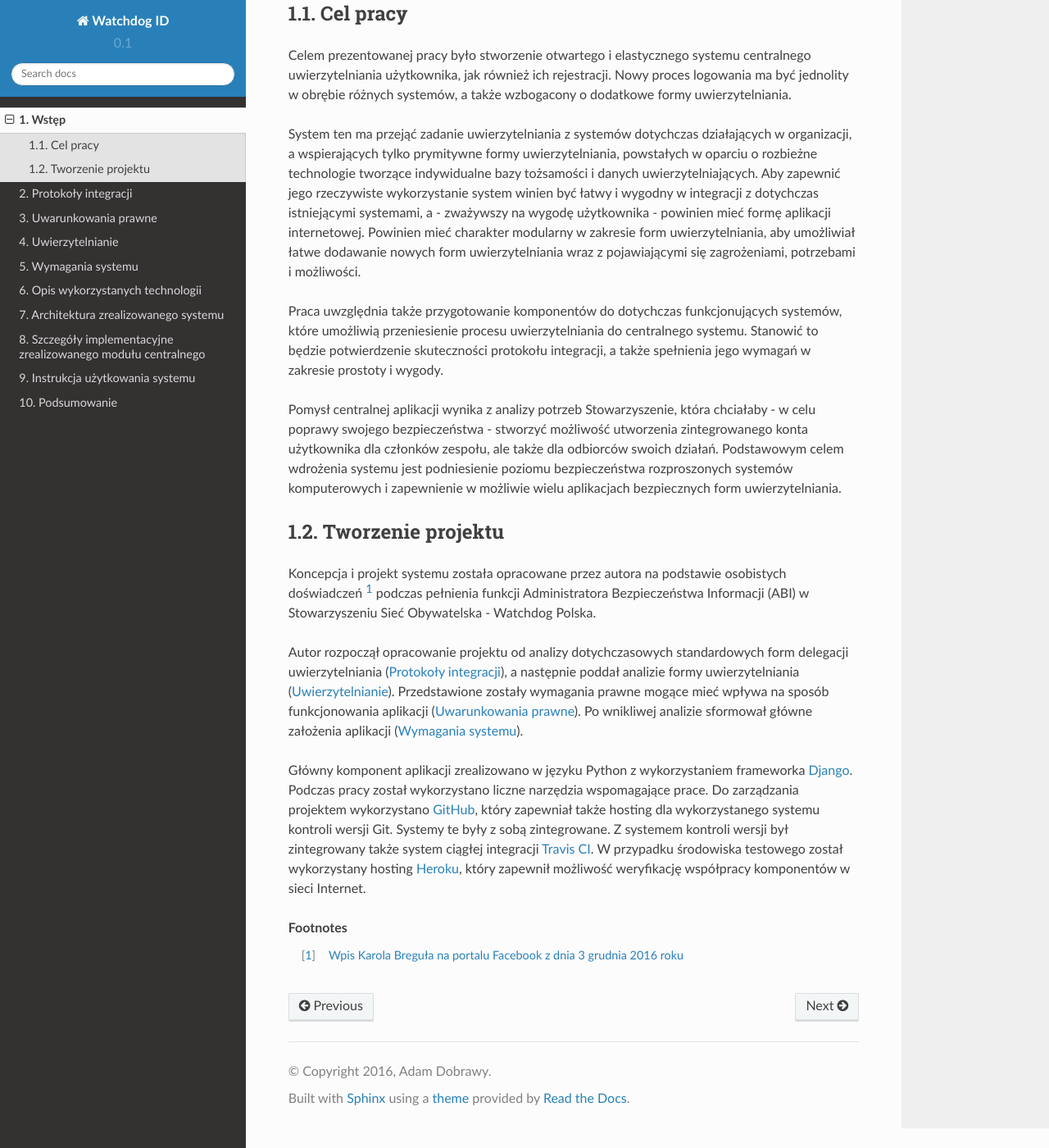
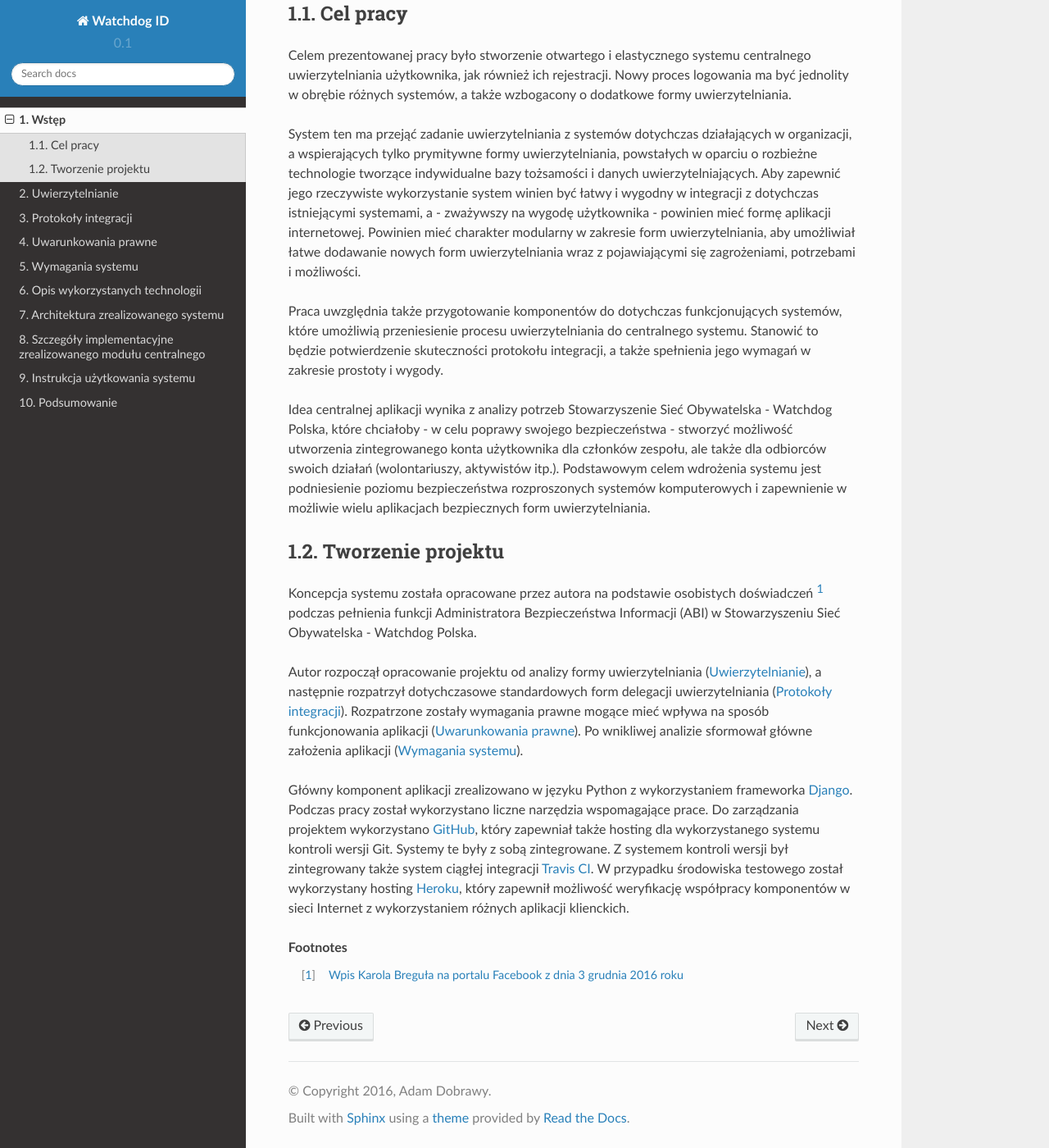
Before and after one commit to watchdogpolska/watchdog-id, a Sphinx documentation site: the page built from docs/sections/introduction.rst, in a window 1280 px wide and 1400 px high, scrolled down 544 px. Shown: the whole window at 82% size. Built offline with Sphinx 7.4.7 and the Read the Docs theme 2.0.0, drawn with Linux system fonts in a browser that asks for light colours; some of the changed text lies outside the part shown.

Commit message:
Update introduction and TOC

```diff
--- a/docs/index.rst
+++ b/docs/index.rst
@@ -13,9 +13,9 @@ Model i implementacja systemu centralnego uwierzytelniania
    :maxdepth: 3
 
    sections/introduction
+   sections/authentication
    sections/integration
    sections/law
-   sections/authentication
    sections/requirements
    sections/technology
    sections/architecture
--- a/docs/sections/introduction.rst
+++ b/docs/sections/introduction.rst
@@ -23,18 +23,18 @@ System ten ma przejąć zadanie uwierzytelniania z systemów dotychczas działaj
 
 Praca uwzględnia także przygotowanie komponentów do dotychczas funkcjonujących systemów, które umożliwią przeniesienie procesu uwierzytelniania do centralnego systemu. Stanowić to będzie potwierdzenie skuteczności protokołu integracji, a także spełnienia jego wymagań w zakresie prostoty i wygody.
 
-Pomysł centralnej aplikacji wynika z analizy potrzeb Stowarzyszenie, która chciałaby - w celu poprawy swojego bezpieczeństwa - stworzyć możliwość utworzenia zintegrowanego konta użytkownika dla członków zespołu, ale także dla odbiorców swoich działań. Podstawowym celem wdrożenia systemu jest podniesienie poziomu bezpieczeństwa rozproszonych systemów komputerowych i zapewnienie w możliwie wielu aplikacjach bezpiecznych form uwierzytelniania.
+Idea centralnej aplikacji wynika z analizy potrzeb Stowarzyszenie Sieć Obywatelska - Watchdog Polska, które chciałoby - w celu poprawy swojego bezpieczeństwa - stworzyć możliwość utworzenia zintegrowanego konta użytkownika dla członków zespołu, ale także dla odbiorców swoich działań (wolontariuszy, aktywistów itp.). Podstawowym celem wdrożenia systemu jest podniesienie poziomu bezpieczeństwa rozproszonych systemów komputerowych i zapewnienie w możliwie wielu aplikacjach bezpiecznych form uwierzytelniania.
 
 .. _creating:
 
 Tworzenie projektu
 *********************************
 
-Koncepcja i projekt systemu została opracowane przez autora na podstawie osobistych doświadczeń [#f1]_ podczas pełnienia funkcji Administratora Bezpieczeństwa Informacji (ABI) w Stowarzyszeniu Sieć Obywatelska - Watchdog Polska.
+Koncepcja systemu została opracowane przez autora na podstawie osobistych doświadczeń [#f1]_ podczas pełnienia funkcji Administratora Bezpieczeństwa Informacji (ABI) w Stowarzyszeniu Sieć Obywatelska - Watchdog Polska.
 
-Autor rozpoczął opracowanie projektu od analizy dotychczasowych standardowych form delegacji uwierzytelniania (:ref:`protocol`), a następnie poddał analizie formy uwierzytelniania (:ref:`authentication`). Przedstawione zostały wymagania prawne mogące mieć wpływa na sposób funkcjonowania aplikacji (:ref:`law`). Po wnikliwej analizie sformował główne założenia aplikacji (:ref:`requirements`).
+Autor rozpoczął opracowanie projektu od analizy formy uwierzytelniania (:ref:`authentication`), a następnie rozpatrzył dotychczasowe standardowych form delegacji uwierzytelniania (:ref:`protocol`). Rozpatrzone zostały wymagania prawne mogące mieć wpływa na sposób funkcjonowania aplikacji (:ref:`law`). Po wnikliwej analizie sformował główne założenia aplikacji (:ref:`requirements`).
 
-Główny komponent aplikacji zrealizowano w języku Python z wykorzystaniem frameworka `Django`_. Podczas pracy został wykorzystano liczne narzędzia wspomagające prace. Do zarządzania projektem wykorzystano `GitHub`_, który zapewniał także hosting dla wykorzystanego systemu kontroli wersji Git. Systemy te były z sobą zintegrowane. Z systemem kontroli wersji był zintegrowany także system ciągłej integracji `Travis CI`_. W przypadku środowiska testowego został wykorzystany hosting `Heroku`_, który zapewnił możliwość weryfikację współpracy komponentów w sieci Internet.
+Główny komponent aplikacji zrealizowano w języku Python z wykorzystaniem frameworka `Django`_. Podczas pracy został wykorzystano liczne narzędzia wspomagające prace. Do zarządzania projektem wykorzystano `GitHub`_, który zapewniał także hosting dla wykorzystanego systemu kontroli wersji Git. Systemy te były z sobą zintegrowane. Z systemem kontroli wersji był zintegrowany także system ciągłej integracji `Travis CI`_. W przypadku środowiska testowego został wykorzystany hosting `Heroku`_, który zapewnił możliwość weryfikację współpracy komponentów w sieci Internet z wykorzystaniem różnych aplikacji klienckich.
 
 .. _Django: https://djangoproject.com/
 
```
Also changed, not shown: other parts of docs/sections/introduction.rst (+1 -1 lines).
